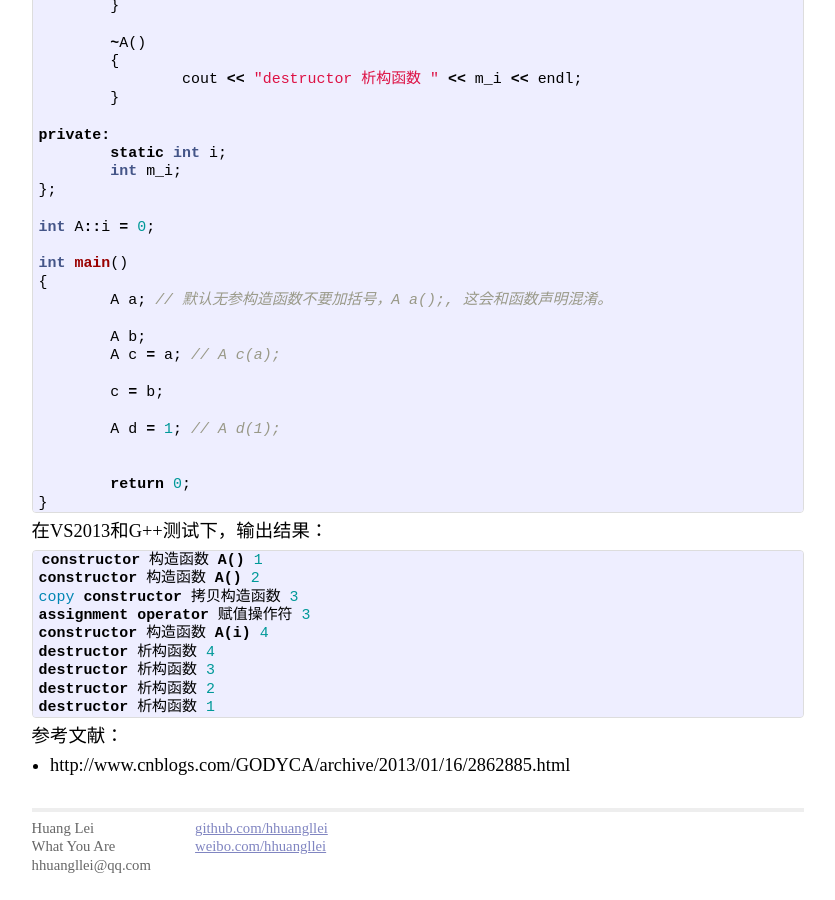
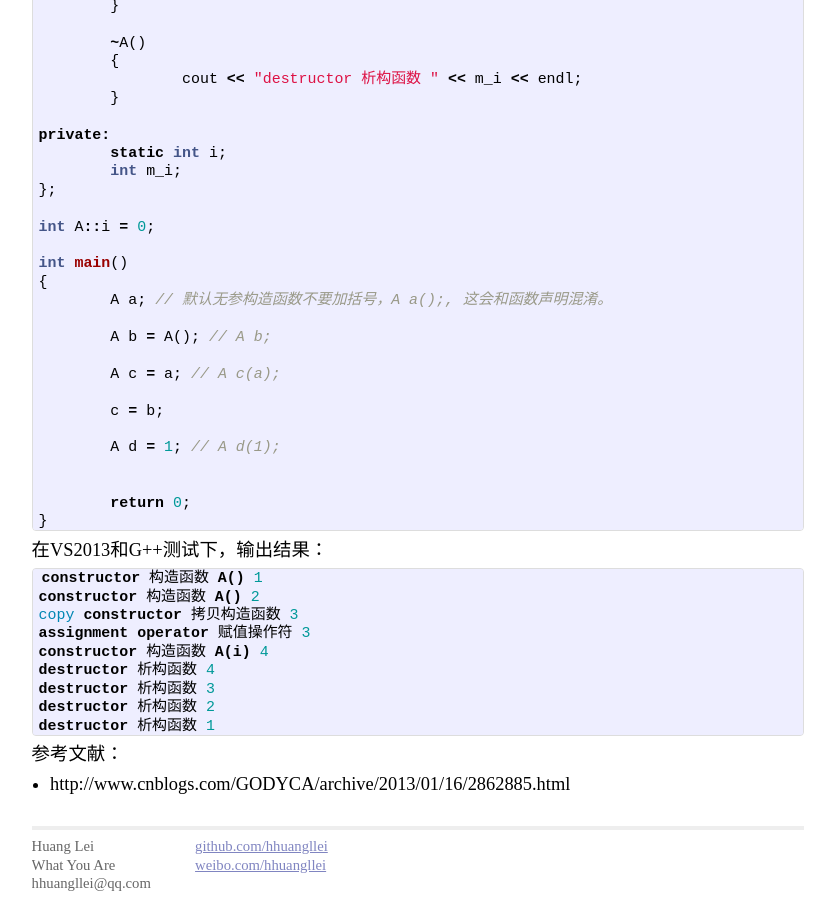
Before and after one commit to hhuangllei/hhuangllei.github.io, a Jekyll site: the page built from _posts/2015-08-24-copy-constructor-and-assignment-operator.md, in a window 1280 px wide and 900 px high, scrolled down 1356 px. Shown: the whole window, without its empty margins (222-1057 px from the left). Built offline with Jekyll 4.4.1, drawn with Linux system fonts in a browser that asks for light colours; comment, search, counter and statistics services are not loaded.

Commit message:
增加无参构造函数的说明，A a = A(); 等价于 A a;

```diff
--- a/_posts/2015-08-24-copy-constructor-and-assignment-operator.md
+++ b/_posts/2015-08-24-copy-constructor-and-assignment-operator.md
@@ -84,7 +84,7 @@
 int main()
 {
 	A a; // 默认无参构造函数不要加括号，A a();, 这会和函数声明混淆。
-	A b;
+	A b = A(); // A b;
 	A c = a; // A c(a);
 	c = b;
 
```
